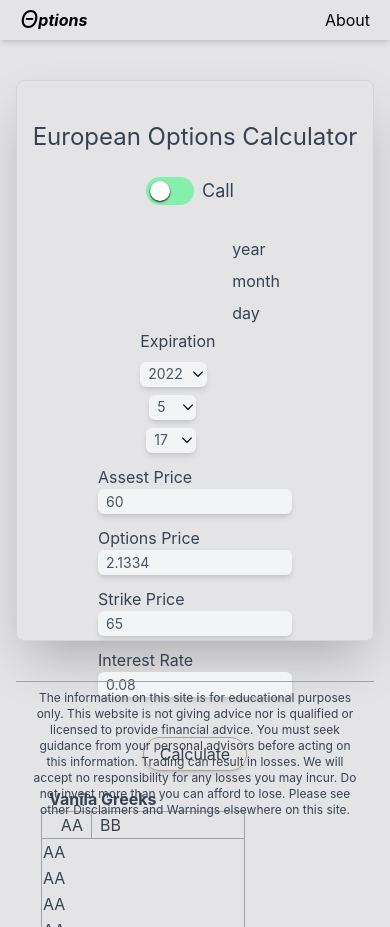
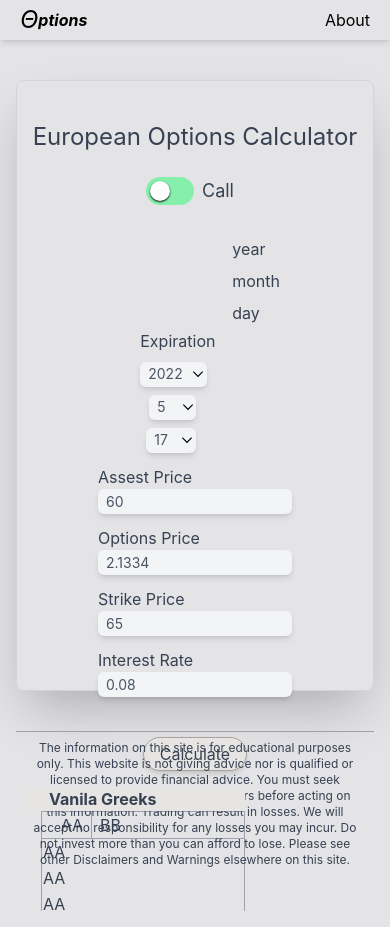
Before and after one commit to marcos-brasil/options-calculator, a Next.js app: page / in a window 390 px wide. Built offline with nearby package versions, Linux system fonts and the light colour scheme.

Commit message:
basic table template done

```diff
--- a/components/Layout/index.module.css
+++ b/components/Layout/index.module.css
@@ -1,7 +1,9 @@
 .container {
-  @apply flex flex-col items-center h-screen min-w-[300px] min-h-[850px];
+  @apply flex flex-col items-center h-screen ;
+  @apply min-w-[300px] min-h-[900px] sm:min-h-[850px];
 }
 
 .content {
-  @apply flex  items-center mt-10 py-10 px-4 sm:px-10 h-full w-full min-h-[100px] md:max-w-3xl
+  @apply flex  items-center mt-10 py-10 px-4;
+  @apply sm:px-10 h-full w-full min-h-[100px] md:max-w-3xl
 }
--- a/components/Navbar/index.module.css
+++ b/components/Navbar/index.module.css
@@ -1,6 +1,6 @@
 .container {
   @apply px-4 sm:px-2 justify-center flex fixed;
-  @apply w-full h-10 shadow-md z-50;
+  @apply w-full h-10 shadow-md z-50 bg-zinc-200;
 }
 
 .content {
--- a/pages/calculator/index.tsx
+++ b/pages/calculator/index.tsx
@@ -16,15 +16,19 @@ export default function Calculator() {
 
       <div className=" w-full h-full p-2 ">
         <EuropeanFormFields />
-        <div className="w-[220px] mt-4 pl-4 h-[140px] overflow-auto">
-          <table className="w-full border border-gray-400">
-            <caption className=" font-bold text-left pl-2">
+        <div className="flex  flex-col w-[220px] h-[140px] pt-4">
+          <div className="z-10 font-bold text-left pl-6 w-full h-ful bg-stone-200">Vanila Greeks</div>
+          <div className="pl-4  overflow-auto">
+            <table className="w-full  border border-gray-400">
+              {/* <caption className=" font-bold text-left pl-2">
               Vanila Greeks
-            </caption>
+            </caption> */}
 
               <tbody className="border border-gray-400">
                 <tr className="border border-gray-400">
-                <td className="border border-gray-400 w-[50px] text-right pr-2">AA</td>
+                  <td className="border border-gray-400 w-[50px] text-right pr-2">
+                    AA
+                  </td>
                   <td className="pl-2">BB</td>
                 </tr>
                 <tr>
@@ -56,5 +60,6 @@ export default function Calculator() {
           </div>
         </div>
       </div>
+    </div>
   );
 }
```
Lines whose indentation alone changed are shown as unchanged.
